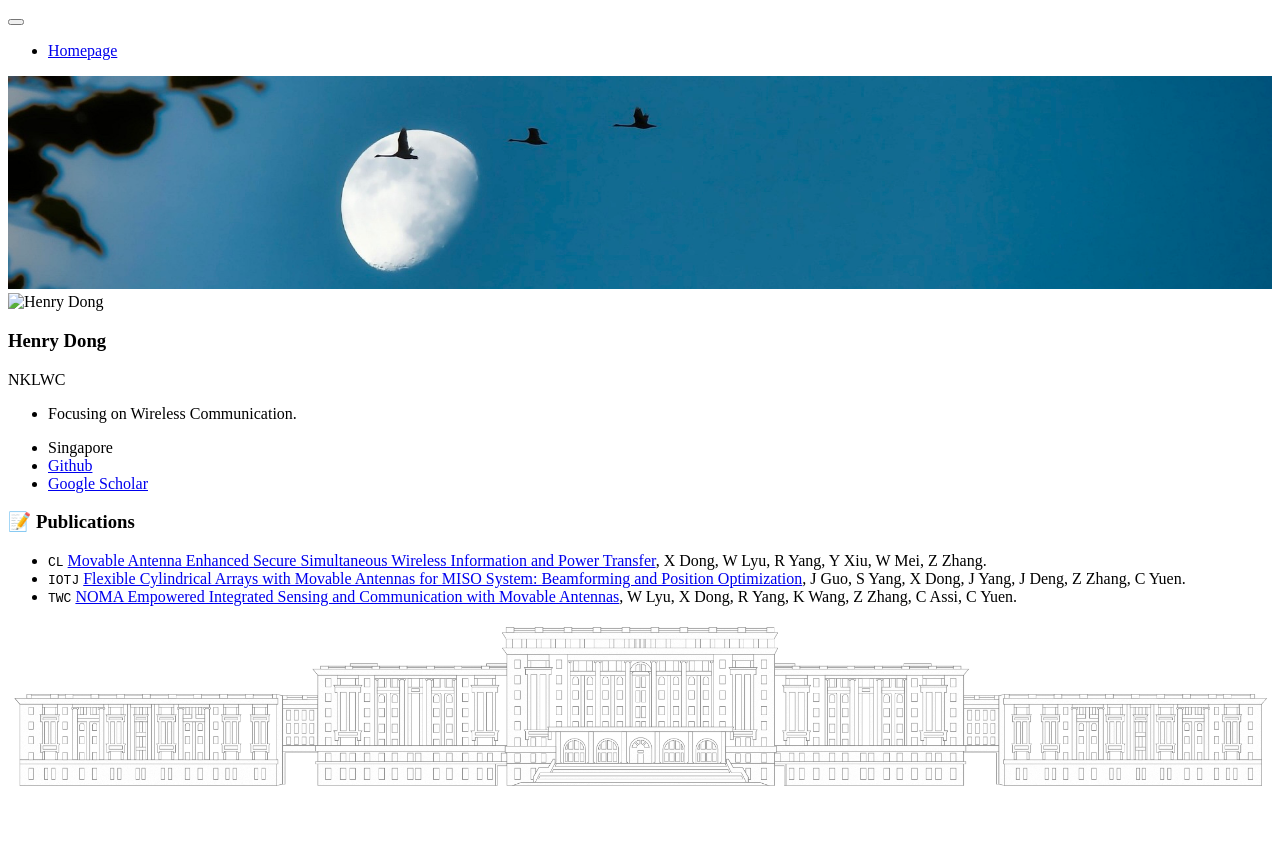
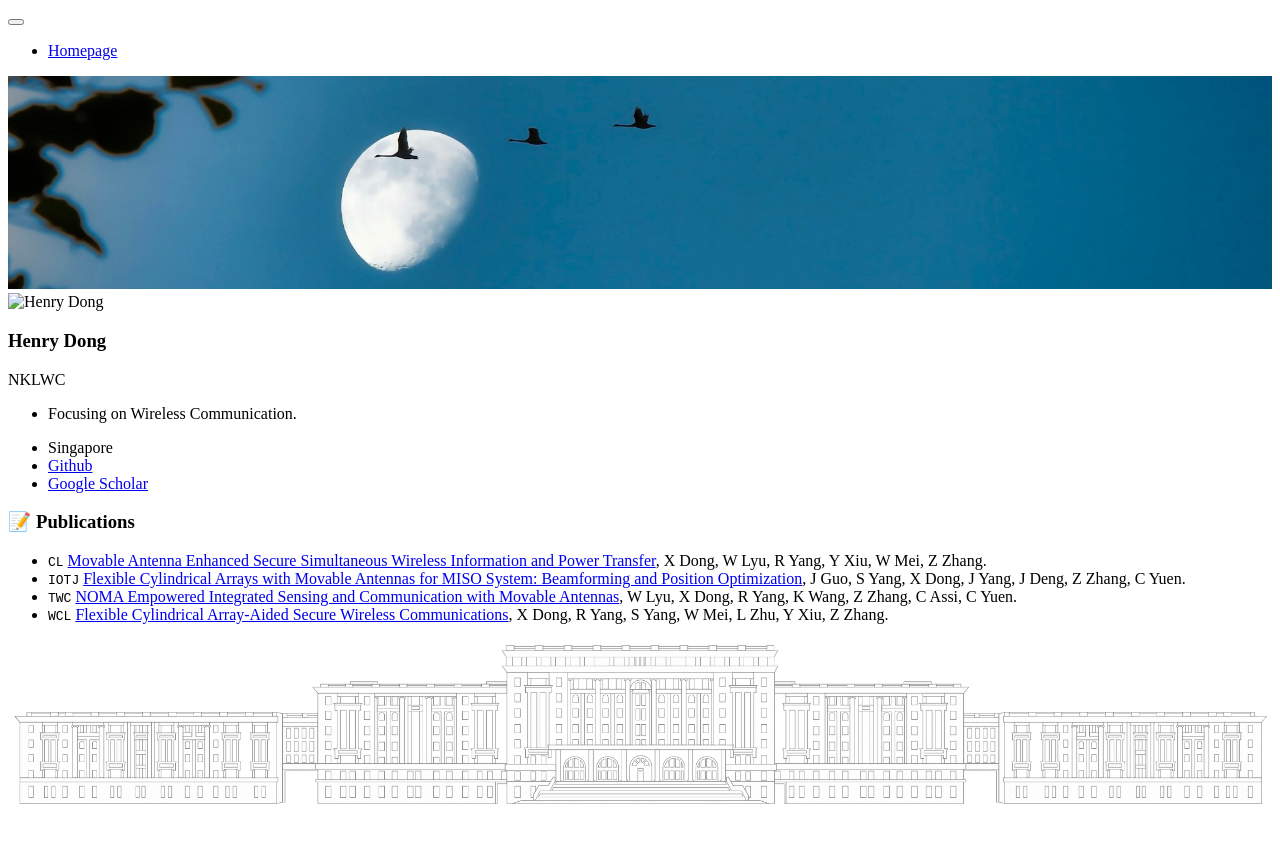
Before and after one commit to HenryDong99/HenryDong99.github.io, a Jekyll site: the page built from _pages/includes/pub.md, in a window 1280 px wide. Shown: the top 843 px of the page. Built offline with Jekyll 4.4.1, drawn with Linux system fonts in a browser that asks for light colours; our own code applies the rules of GitHub Pages for plain Markdown files.

Commit message:
add new paper

```diff
--- a/_pages/includes/pub.md
+++ b/_pages/includes/pub.md
@@ -2,3 +2,4 @@
 - `CL` [Movable Antenna Enhanced Secure Simultaneous Wireless Information and Power Transfer](https://ieeexplore.ieee.org/abstract/document/11108293/), X Dong, W Lyu, R Yang, Y Xiu, W Mei, Z Zhang.
 - ``IOTJ`` [Flexible Cylindrical Arrays with Movable Antennas for MISO System: Beamforming and Position Optimization](https://arxiv.org/abs/2501.15195), J Guo, S Yang, X Dong, J Yang, J Deng, Z Zhang, C Yuen.
 - ``TWC`` [NOMA Empowered Integrated Sensing and Communication with Movable Antennas](https://ieeexplore.ieee.org/document/11298433), W Lyu, X Dong, R Yang, K Wang, Z Zhang, C Assi, C Yuen.
+- ``WCL`` [Flexible Cylindrical Array-Aided Secure Wireless Communications](https://arxiv.org/abs/2604.09128), X Dong, R Yang, S Yang, W Mei, L Zhu, Y Xiu, Z Zhang.
```
